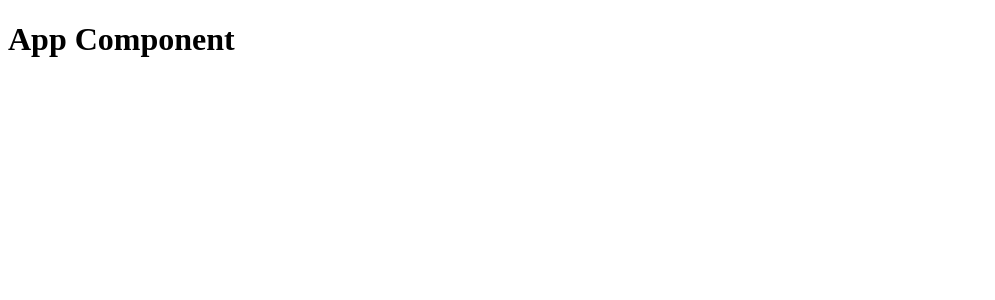
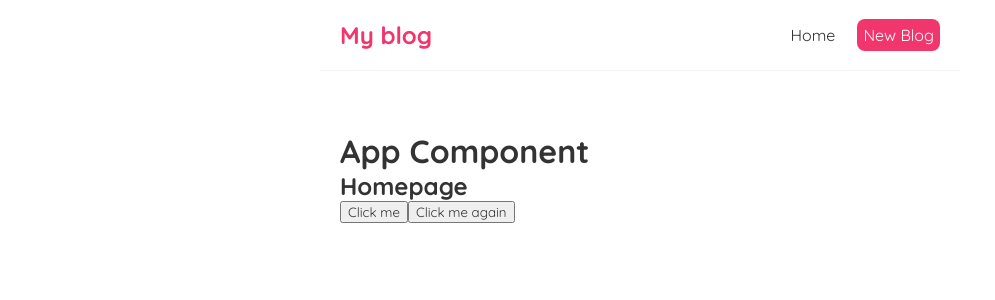
Before and after one commit to lrdplopes/blog_reactjs, a React (Create React App) app: page / in a window 1280 px wide. Shown: the top 300 px of the page, without its empty margins (0-995 px from the left). Built offline with nearby package versions, Linux system fonts and the light colour scheme.

Commit message:
add new code

```diff
--- a/src/App.js
+++ b/src/App.js
@@ -1,13 +1,17 @@
-import React from 'react';
+import React from "react";
+import Navbar from "./Components/Navbar";
+import Home from "./Components/Home";
 
 const App = () => {
-
   return (
     <div className="App">
-      <div className="content"></div>
-      <h1>App Component</h1>
+      <Navbar />
+      <div className="content">
+        <h1>App Component</h1>
+        <Home />
+      </div>
     </div>
   );
-}
+};
 
 export default App;
--- /dev/null
+++ b/src/Components/Home.js
@@ -0,0 +1,21 @@
+import React from "react";
+
+const Home = () => {
+  const handleClick = () => {
+    console.log("Hello Lucas");
+  };
+
+  const handleClickAgain = (name) => {
+    console.log("Hello" + name);
+  };
+
+  return (
+    <div className="home">
+      <h2>Homepage</h2>
+      <button onClick={handleClick}>Click me</button>
+      <button onClick={() => handleClickAgain("Lucas")}>Click me again</button>
+    </div>
+  );
+};
+
+export default Home;
--- /dev/null
+++ b/src/Components/Navbar.js
@@ -0,0 +1,24 @@
+import React from "react";
+
+const Navbar = () => {
+  return (
+    <nav className="navbar">
+      <h1>My blog</h1>
+      <div className="links">
+        <a href="/">Home</a>
+        <a
+          href="/create"
+          style={{
+            color: "white",
+            backgroundColor: "#f1356d",
+            borderRadius: "8px",
+          }}
+        >
+          New Blog
+        </a>
+      </div>
+    </nav>
+  );
+};
+
+export default Navbar;
--- /dev/null
+++ b/src/index.css
@@ -0,0 +1,35 @@
+@import url("https://fonts.googleapis.com/css2?family=Quicksand:wght@300;400;500;600;700&display=swap");
+
+/* base styles */
+* {
+  margin: 0;
+  font-family: "Quicksand";
+  color: #333;
+}
+.navbar {
+  padding: 20px;
+  display: flex;
+  align-items: center;
+  max-width: 600px;
+  margin: 0 auto;
+  border-bottom: 1px solid #f2f2f2;
+}
+.navbar h1 {
+  color: #f1356d;
+}
+.navbar .links {
+  margin-left: auto;
+}
+.navbar a {
+  margin-left: 16px;
+  text-decoration: none;
+  padding: 6px;
+}
+.navbar a:hover {
+  color: #f1356d;
+}
+.content {
+  max-width: 600px;
+  margin: 40px auto;
+  padding: 20px;
+}
--- a/src/index.js
+++ b/src/index.js
@@ -1,5 +1,6 @@
 import React from "react";
 import ReactDOM from "react-dom";
+import "./index.css";
 import App from "./App";
 
 ReactDOM.render(
```
Also changed, not shown: 1 other file (tests, documents, lock files or other folders).
